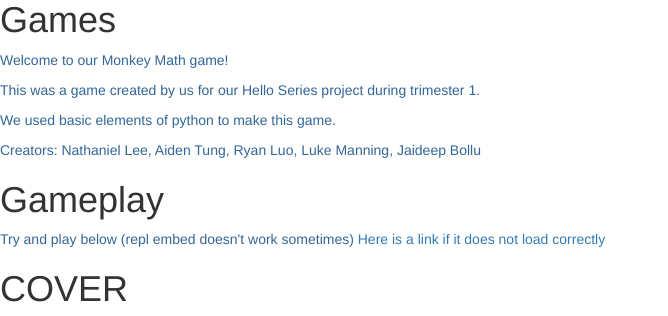
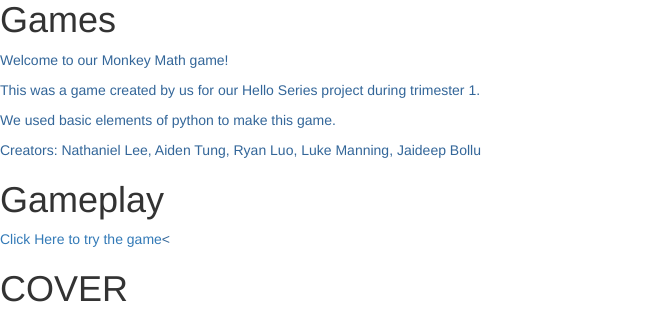
Before and after one commit to nathanlee27/History-of-Games, a Flask app: page /monkey/ in a window 1280 px wide. Shown: the part 72-388 px from the top of the page, without its empty margins (0-668 px from the left). Run offline with Flask 2, Linux system fonts and the light colour scheme; some libraries are stand-ins or nearby versions.

Commit message:
fixed monkey tab

```diff
--- a/templates/monkey.html
+++ b/templates/monkey.html
@@ -28,8 +28,8 @@ Creators: Nathaniel Lee, Aiden Tung, Ryan Luo, Luke Manning, Jaideep Bollu
 <h1>Gameplay</h1>
 
 <p class="important">
-Try and play below (repl embed doesn't work sometimes)
-    <a href="https://repl.it/@lukemanning224/P4bang#README.md">Here is a link if it does not load correctly</a>
+
+    <a href="https://repl.it/@lukemanning224/P4bang#README.md"class="button">Click Here to try the game</a><
 </p>
 
 
@@ -39,7 +39,5 @@ Try and play below (repl embed doesn't work sometimes)
     <img src=http://www.updownload.com/wp-content/uploads/2014/10/Monkey-Math-HD-Kids-Games-for-PC.jpg alt="W3Schools.com" style="width:344px;height:281px;;">
 </p>
 
-<div class="embed-responsive embed-responsive-4by3">
-    <iframe class="embed-responsive-item" src={{embed}} style="width:640px;height:500px;"></iframe>
-</div>
+
 {% endblock %}
```
